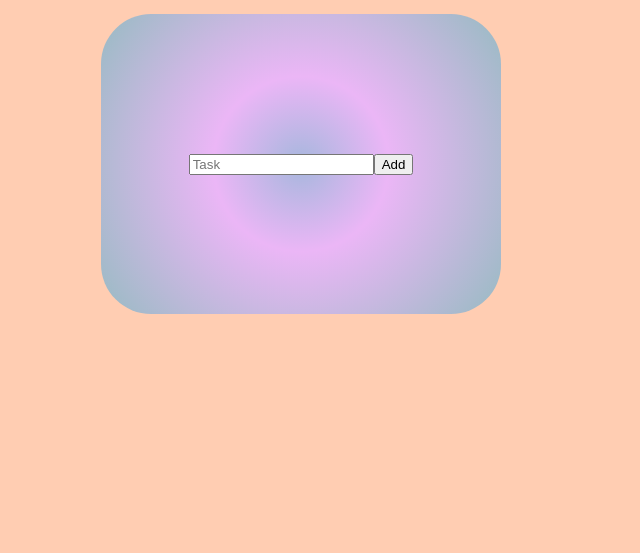
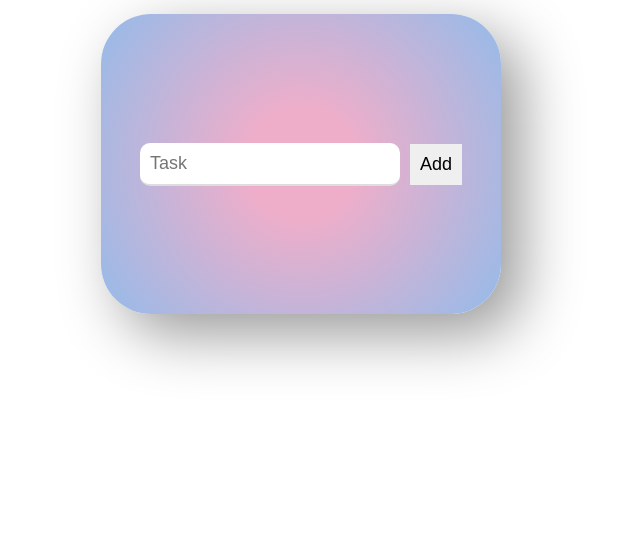
Before and after one commit to keeefles/to-doList, a plain HTML site: page index.html in a window 1280 px wide. Shown: the part 247-800 px from the top of the page, without its empty margins (339-979 px from the left). Drawn offline with Linux system fonts and the light colour scheme.

Commit message:
almost there

```diff
--- a/css/style.css
+++ b/css/style.css
@@ -9,13 +9,14 @@
 body {
     font-family: Georgia, 'Times New Roman', Times, serif;
     text-align: center;
+    align-items: flex-start;
     max-width: 500px;
     margin: 0 auto;
-    background-color: #ffcdb2;
 }
 
 .container{
     display: flex;
+    flex-wrap: nowrap;
     align-items: center;
     justify-content: center;
     flex-direction: column;
@@ -25,7 +26,6 @@ body {
 
 h1 {
     font-size: large;
-    color: #e7c6ff;
     margin: 30px 0;
 }
 
@@ -34,10 +34,29 @@ form {
     justify-content: center;
     align-items: center;
     margin-bottom: 30px;
-    height: 300px;
+    height: 300px ;
     width: 400px;
     border-radius: 50px;
-    background: rgb(166,183,221);
-    background: radial-gradient(circle, rgba(166,183,221,1) 0%, rgba(235,182,246,1) 35%, rgba(151,187,194,1) 100%);
-    box-shadow: 20 20 60 #e7c6ff;
+    background: rgb(238,174,202);
+    background: radial-gradient(circle, rgba(238,174,202,1) 22%, rgba(148,187,233,1) 100%);
+    box-shadow: 20px 20px 60px #999;
 }
+
+input[type="text"] {
+    border: none;
+    border-bottom: 2px solid #ddd;
+    background-color: #fff;
+    outline: none;
+    font-size: 18px;
+    padding: 10px;
+    width: 60%;
+    margin-right: 10px;
+    border-radius: 10px;
+}
+
+button[type="submit"] {
+    border: none;
+    outline: none;
+    font-size: 18px;
+    padding: 10px;
+}
```
